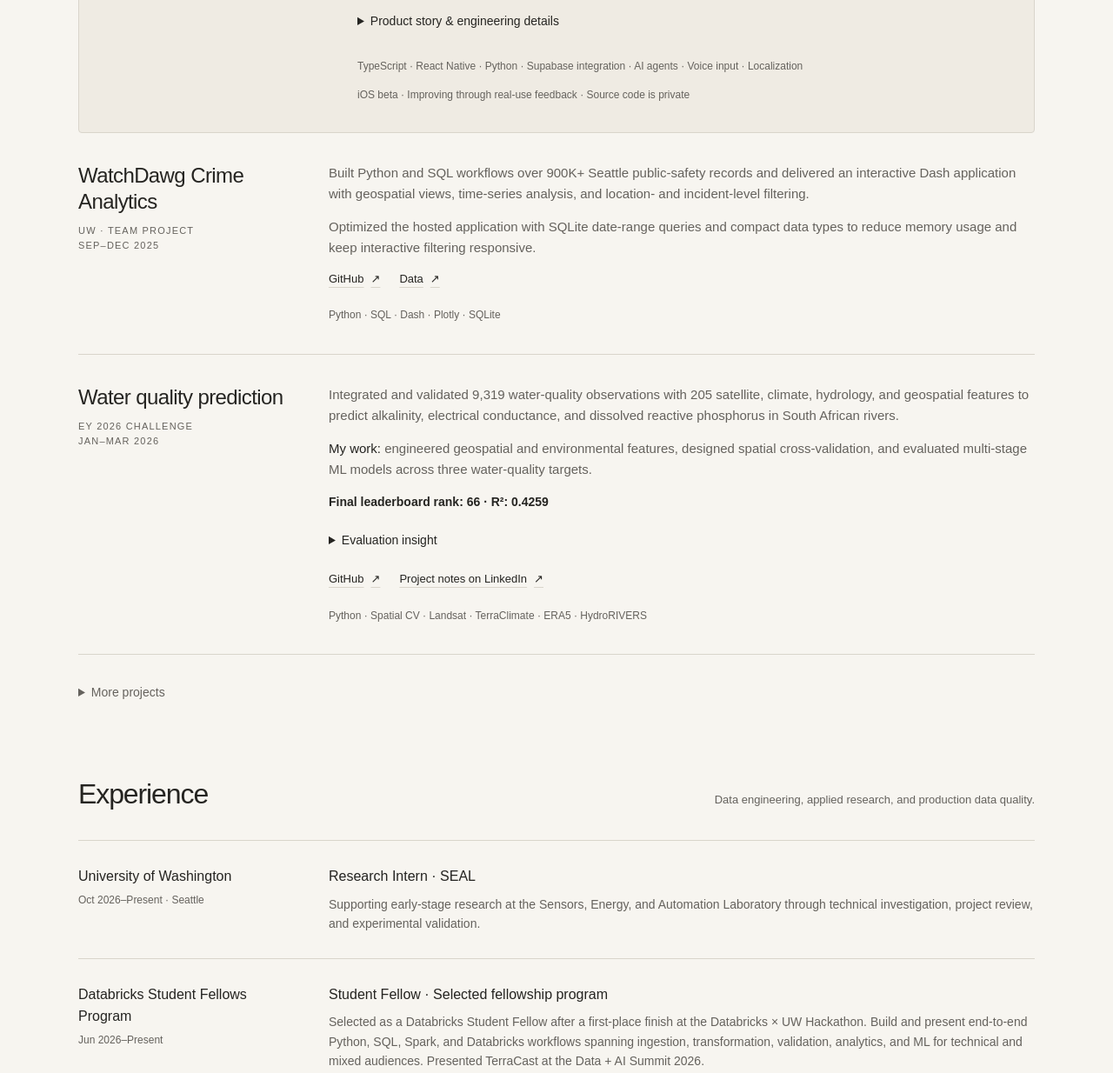
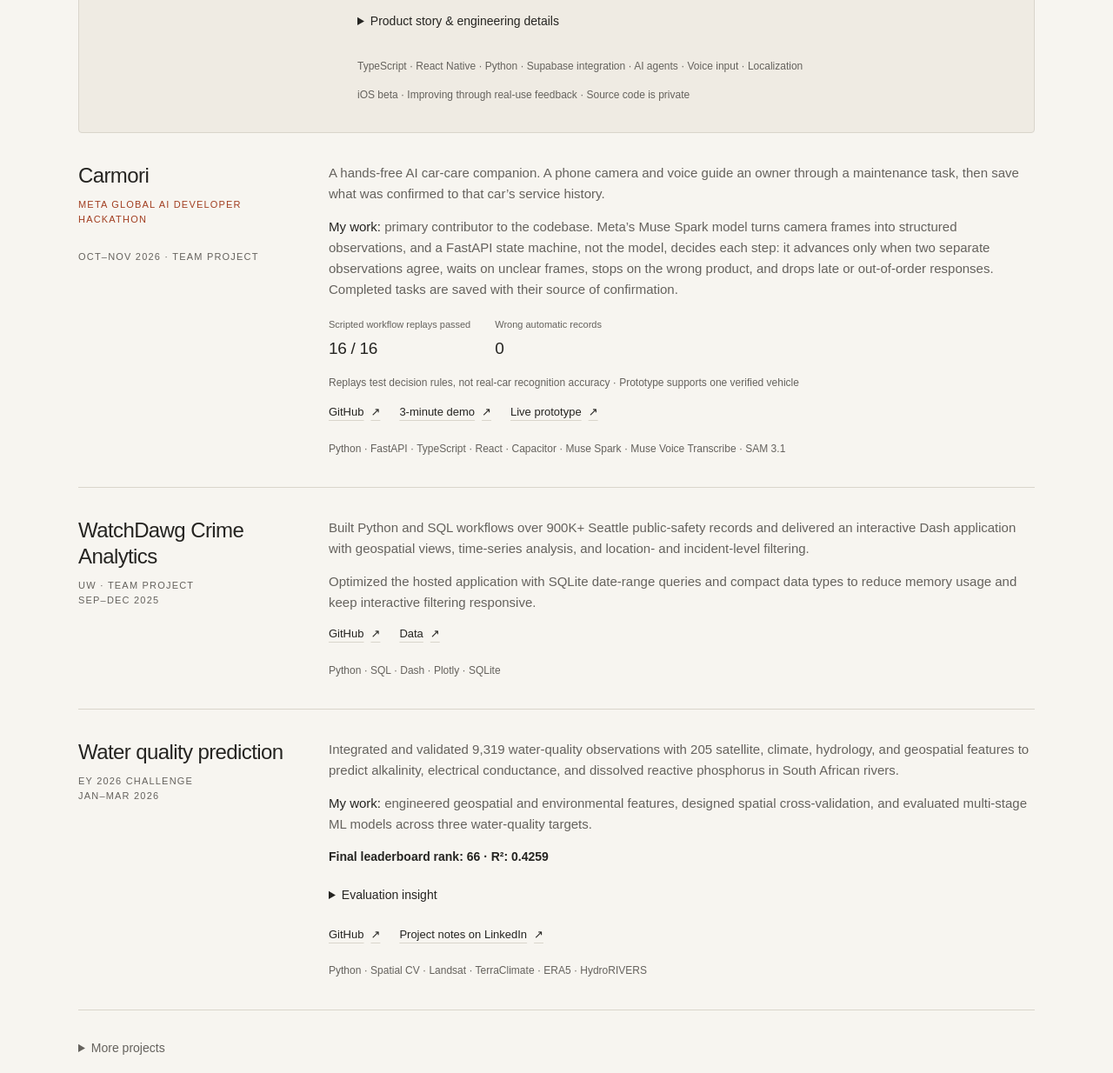
Before and after one commit to whwan4570/whwan4570.github.io, a plain HTML site: page index.html in a window 1280 px wide. Shown: the part 2106-3340 px from the top of the page at 87% size. Drawn offline with Linux system fonts and the light colour scheme.

Commit message:
Add Carmori, open-source contributions, and current SEAL work
- Add Carmori (Meta Global AI Developer Hackathon) with GitHub, demo, and live prototype links
- Note three merged pull requests to Translation Commons' lang-nav
- Describe current SEAL data-pipeline work and link the NFL technical report

Co-Authored-By: Claude Opus 5.5 <noreply@anthropic.com>

```diff
--- a/index.html
+++ b/index.html
@@ -232,7 +232,7 @@
     <section class="section" id="projects" aria-labelledby="work-title">
       <div class="section-title">
         <h2 id="work-title">Selected work</h2>
-        <p>Selected work across data engineering, machine learning, and production software.</p>
+        <p>Selected work across data engineering, machine learning, multimodal AI, and production software.</p>
       </div>
       <article class="featured" aria-labelledby="terracast-title">
         <div>
@@ -295,6 +295,23 @@
           <p class="project-status">iOS beta · Improving through real-use feedback · Source code is private</p>
         </div>
       </article>
+      <article class="project-row" aria-labelledby="carmori-title">
+        <div>
+          <h3 id="carmori-title">Carmori</h3>
+          <p class="project-label"><span class="award">Meta Global AI Developer Hackathon</span><br>Oct–Nov 2026 · Team project</p>
+        </div>
+        <div>
+          <p class="project-copy">A hands-free AI car-care companion. A phone camera and voice guide an owner through a maintenance task, then save what was confirmed to that car’s service history.</p>
+          <p class="project-copy"><strong>My work:</strong> primary contributor to the codebase. Meta’s Muse Spark model turns camera frames into structured observations, and a FastAPI state machine, not the model, decides each step: it advances only when two separate observations agree, waits on unclear frames, stops on the wrong product, and drops late or out-of-order responses. Completed tasks are saved with their source of confirmation.</p>
+          <dl class="project-facts">
+            <div><dt>Scripted workflow replays passed</dt><dd>16 / 16</dd></div>
+            <div><dt>Wrong automatic records</dt><dd>0</dd></div>
+          </dl>
+          <p class="project-status">Replays test decision rules, not real-car recognition accuracy · Prototype supports one verified vehicle</p>
+          <div class="project-links"><a class="text-link" href="https://github.com/whwan4570/driveAI" target="_blank" rel="noopener noreferrer">GitHub <span aria-hidden="true">↗</span></a><a class="text-link" href="https://youtu.be/ciQin_Bnydw" target="_blank" rel="noopener noreferrer">3-minute demo <span aria-hidden="true">↗</span></a><a class="text-link" href="https://driveai-ni3a.onrender.com/" target="_blank" rel="noopener noreferrer">Live prototype <span aria-hidden="true">↗</span></a></div>
+          <p class="stack">Python · FastAPI · TypeScript · React · Capacitor · Muse Spark · Muse Voice Transcribe · SAM 3.1</p>
+        </div>
+      </article>
       <article class="project-row" aria-labelledby="watchdawg-title">
         <div>
           <h3 id="watchdawg-title">WatchDawg Crime Analytics</h3>
@@ -328,7 +345,7 @@
         <summary>More projects</summary>
         <ul class="more-list">
           <li><h4 id="imbalance-title">Class Imbalance in Image Data</h4><p>Compared interpolation and super-resolution resampling techniques across four CNN architectures on an imbalanced sports-image dataset. Implemented SRCNN preprocessing and contributed to experimental analysis and the final paper. <a href="https://github.com/whwan4570/Addressing-Class-Imbalance-in-Image-Data" target="_blank" rel="noopener noreferrer">GitHub ↗</a> · <a href="https://raw.githubusercontent.com/whwan4570/Addressing-Class-Imbalance-in-Image-Data/main/Final%20paper.pdf" target="_blank" rel="noopener noreferrer">Read paper (PDF) ↗</a></p></li>
-          <li><h4>NFL model benchmarking</h4><p>Benchmarked equivalent GRU encoder–decoder models in PyTorch and TensorFlow for sequential player-position forecasting. <a href="https://github.com/whwan4570/NFL-Prediction-Model-Comparison" target="_blank" rel="noopener noreferrer">GitHub ↗</a></p></li>
+          <li><h4>NFL model benchmarking</h4><p>Benchmarked structurally equivalent GRU encoder–decoder models in PyTorch and TensorFlow for player-trajectory forecasting, and analyzed why their autoregressive rollouts diverged. Co-authored the technical report. <a href="https://github.com/whwan4570/NFL-Prediction-Model-Comparison" target="_blank" rel="noopener noreferrer">GitHub ↗</a> · <a href="https://github.com/whwan4570/NFL-Prediction-Model-Comparison/blob/main/Comparison%20of%20Structurally%20Equivalent%20GRU-Based%20Sequence%20Models.pdf" target="_blank" rel="noopener noreferrer">Read report (PDF) ↗</a></p></li>
           <li><h4>Smart Skincare Recommendation</h4><p>Contributed benefit weighting and product-ingredient overlap scoring to ingredient-based product matching using skin profiles. <a href="https://github.com/JungmoonHa/Data515_SmartSkincare" target="_blank" rel="noopener noreferrer">GitHub ↗</a> · <a href="https://jungmoonha.github.io/Data515_SmartSkincare/smart_skincare/templates/index.html" target="_blank" rel="noopener noreferrer">Demo ↗</a></p></li>
           <li><h4>Best Artworks of All Time</h4><p>Compared custom CNNs and transfer learning for artist classification in TensorFlow/Keras. <a href="https://github.com/whwan4570/Deeplearning" target="_blank" rel="noopener noreferrer">GitHub ↗</a></p></li>
           <li><h4>Housing Market Modeling</h4><p>Used PCA to compare housing-market and macroeconomic structure across the 2007 financial crisis and 2020 pandemic period. <a href="https://github.com/whwan4570/2020CoronaHousingBubblevs.2007SubprimeMortgageCrisis" target="_blank" rel="noopener noreferrer">GitHub ↗</a></p></li>
@@ -337,11 +354,11 @@
       </details>
     </section>
     <section class="section" id="experience" aria-labelledby="experience-title">
-      <div class="section-title"><h2 id="experience-title">Experience</h2><p>Data engineering, applied research, and production data quality.</p></div>
+      <div class="section-title"><h2 id="experience-title">Experience</h2><p>Data engineering, applied research, open source, and production data quality.</p></div>
       <div class="experience-list">
         <article class="experience-row">
           <div><h3>University of Washington</h3><p class="dates">Oct 2026–Present · Seattle</p></div>
-          <div><h4 class="role">Research Intern · SEAL</h4><p class="experience-copy">Supporting early-stage research at the Sensors, Energy, and Automation Laboratory through technical investigation, project review, and experimental validation.</p></div>
+          <div><h4 class="role">Research Intern · SEAL</h4><p class="experience-copy">Support the Sensors, Energy, and Automation Laboratory’s data pipeline: reconcile source records against DuckDB-loaded keys, write regression checks for source freshness and metadata consistency, and document data-quality notes for dashboard QA.</p></div>
         </article>
         <article class="experience-row">
           <div><h3>Databricks Student Fellows Program</h3><p class="dates">Jun 2026–Present</p></div>
@@ -349,7 +366,7 @@
         </article>
         <article class="experience-row">
           <div><h3>Translation Commons</h3><p class="dates">Jun–Sep 2026 · Remote</p></div>
-          <div><h4 class="role">Volunteer Data Engineer</h4><p class="experience-copy">Shipped 21 production data fixes across nine language groups, correcting parent–child relationships in shared language datasets. Built a validation tool that surfaced 95 hierarchy inconsistencies and added nine unit tests covering override behavior and issue detection.</p></div>
+          <div><h4 class="role">Volunteer Data Engineer · Open-source contributor</h4><p class="experience-copy">Merged three pull requests into the public <a class="text-link" href="https://github.com/Translation-Commons/lang-nav" target="_blank" rel="noopener noreferrer">Language Navigator (lang-nav) <span aria-hidden="true">↗</span></a> repository through maintainer code review. Shipped 21 production data fixes across nine language groups, correcting parent–child relationships in shared language datasets. Built a validation report that surfaced 95 hierarchy inconsistencies and added nine unit tests covering override behavior and issue detection.</p></div>
         </article>
         <article class="experience-row">
           <div><h3>University of Georgia</h3><p class="dates">Sep 2023–Jan 2024</p></div>
```
